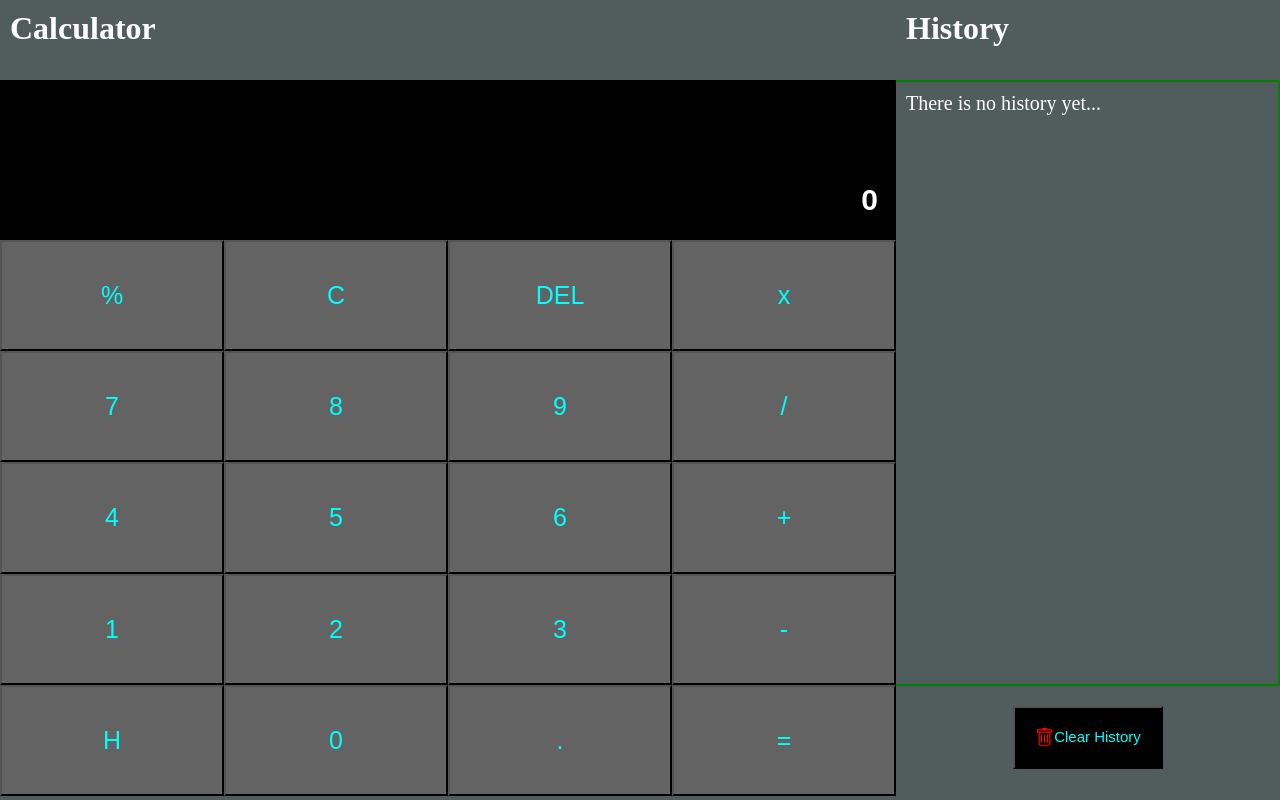
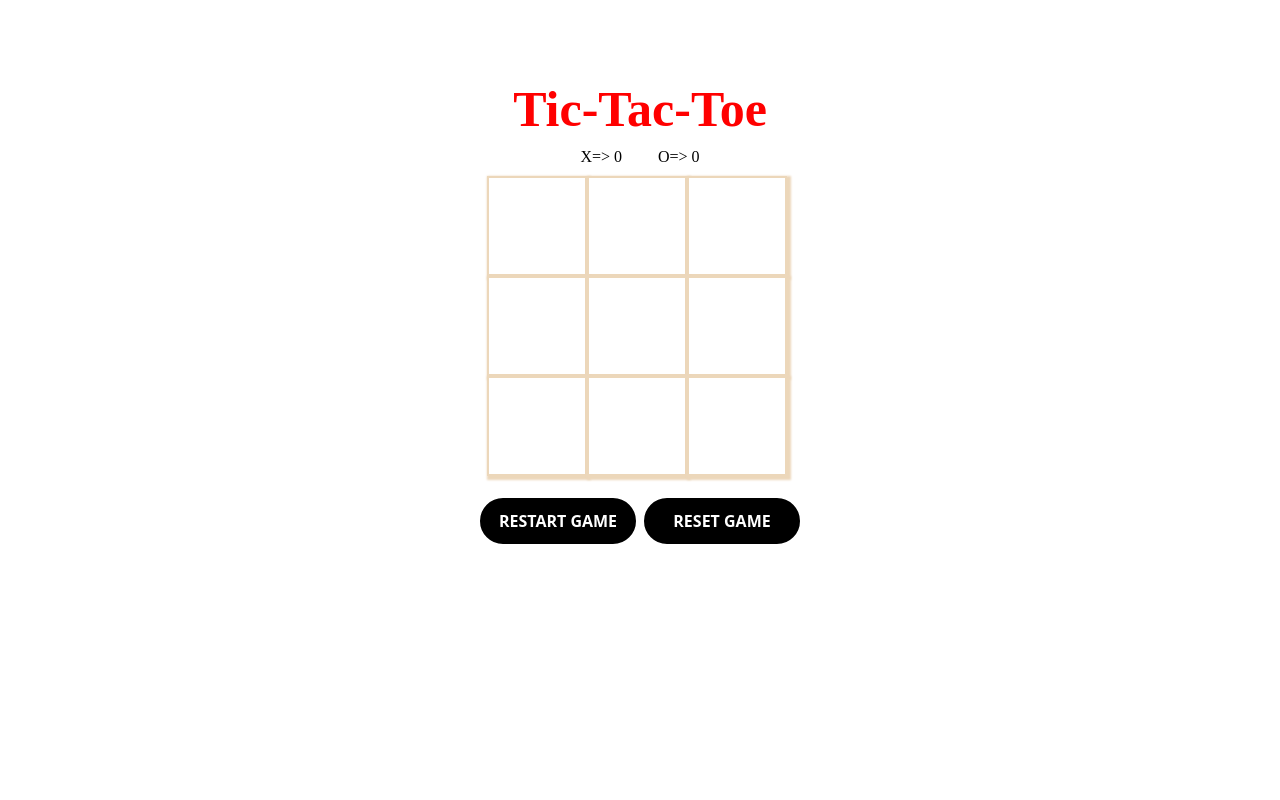
Before and after one commit to AJAYdevloper200/Expence-tracker-, a plain HTML site: page index.html in a window 1280 px wide. Drawn offline with Linux system fonts and the light colour scheme.

Commit message:
tic tack toi game

```diff
--- a/index.html
+++ b/index.html
@@ -3,173 +3,36 @@
 <head>
     <meta charset="UTF-8">
     <meta name="viewport" content="width=device-width, initial-scale=1.0">
-      <title>Calculator</title>
-      <!-- <link rel="stylesheet" href="style.css"> -->
-      <style>
-         *{
-         padding: 0;
-         margin: 0;
-         box-sizing: border-box;
-         background-color: rgb(81, 93, 93);
-         color: cyan;
-         }
-         .border{
-         /* border: 1px solid black; */
-         }
-         .border_right{
-         /* border-right: 0px !important; */
-         }
-         .border_left{
-         /* border-left: 0px !important; */
-         }
-         .border_top{
-         /* border-top: 0px !important; */
-         }
-         .mainDiv{
-         width: 100%;
-         height: 100vh;
-         }
-         .leftDiv{
-         /* border-right: 1px solid black; */
-         /* border: 0px 0px; */
-         width: 70%;
-         height: 99.90vh;
-         float: left;
-         }
-         .header{
-         padding: 10px;
-         height: 10vh;
-         width: 100%;
-         /* text-align: center; */
-         }
-         .rightDiv{
-         /* border: 1px solid red; */
-         /* border: 0px 0px; */
-         width: 30%;
-         height:99.90vh ;
-         float: left;
-         }
-         h1{
-         color: white;
-         }
-         .display{
-         height: 20vh;
-         width: 100%;
-         }
-         .leftDiv input{
-         font-weight:bold;
-         text-align: right;
-         padding-right: 10px;
-         letter-spacing: 8px;
-         font-size: 30px;
-         border: 0px;
-         outline: 0px;
-         width: 100%;
-         height:9.99vh;
-         background-color: black;
-         color: white;
-         }
-         .leftDiv .buttons button{
-         font-size: 25px;
-         width: 25%;
-         height: 13.90vh;
-         background-color: #636363;
-         }
-         .leftDiv .buttons button:hover{
-         background-color: #858585;
-         color: white !important;
-         }
-         #history{
-         border-left: 0 !important;
-         border: 2px solid green;
-         height:75.70vh ;
-         width: 100%;
-         overflow-y: auto;
-         scrollbar-color:black;
-         }
-         .Historybutton ,.Historybutton button {
-         display: flex;
-         justify-content: center;
-         padding: 20px;
-         /* background-color: gray; */
-         /* vertical-align: center; */
-         /* margin: auto; */
-         /* padding: 10px; */
-         }
-         .Historybutton button,#svg{
-         background-color: black;
-         font-size: 15px;
-         text-shadow: 1px 10px 15px 2px;
-         }
-         .history{
-         padding-right: 20px;
-         border: 1px solid black;
-         /* color: black; */
-         border-left:0px !important ;
-         border-top:0px !important ;
-         width: 100%;
-         height: 20vh;
-         text-align: end;
-         font-size: 40px;
-         }
-         #history >p{
-         padding: 10px;
-         color: white;
-         font-size: 20px;
-         }
-      </style>
+    <link rel="stylesheet" href="tack.css">
+    <title>Tic-Tac-Toe</title>
 </head>
 <body>
-      <div class="mainDiv border">
-         <!-- ==================== -->
-         <div class="leftDiv">
-            <div class="header border border_right border_top">
-               <h1>Calculator</h1>
+    <div class="main">
+        <h1 id="winnerMsgDiv">Tic-Tac-Toe</h1>
+        <div class="x-count">X=><span id="count-x"> 0</span></div>
+        <div class="x-count">O=><span id="count-y"> 0</span></div>
+        <div id="mainDiv">
+            <div id="0" class="cell"></div>
+            <div id="1" class="cell"></div>
+            <div id="2" class="cell"></div>
+            <div id="3" class="cell"></div>
+            <div id="4" class="cell"></div>
+            <div id="5" class="cell"></div>
+            <div id="6" class="cell"></div>
+            <div id="7" class="cell"></div>
+            <div id="8" class="cell"></div>
         </div>
-            <div class="display border border_right border_top">
-               <div>
-                  <input type="text" readonly id="output">
+        <h2 class="game-status"></h2>
+        <button class="btn-23" onclick="restartGame()">
+            <span class="text" id>Restart Game</span>
+            <span aria-hidden="" class="marquee">Restart</span>
+          </button>
+        <button class="btn-23"  onclick="resetGame()">
+            <span class="text">Reset Game</span>
+            <span aria-hidden="" class="marquee">Reset</span>
+          </button>
+
 </div>
-               <div>
-                  <input type="text" value="0" id="input">
-               </div>
-            </div>
-            <div class="buttons">
-               <button onclick="Percentage()">%</button><button onclick="clearInput()">C</button><button
-                  onclick="Delete()">DEL</button><button onclick="btnValue('*')">x</button>
-               <button onclick="btnValue('7')">7</button><button onclick="btnValue('8')">8</button><button
-                  onclick="btnValue('9')">9</button><button onclick="btnValue('/')">/</button>
-               <button onclick="btnValue('4')">4</button><button onclick="btnValue('5')">5</button><button
-                  onclick="btnValue('6')">6</button><button onclick="btnValue('+')">+</button>
-               <button onclick="btnValue('1')">1</button><button onclick="btnValue('2')">2</button><button
-                  onclick="btnValue('3')">3</button><button onclick="btnValue('-')">-</button>
-               <button onclick="">H</button><button onclick="btnValue('0')">0</button><button
-                  onclick="btnValue('.')">.</button><button onclick="Result()">=</button>
-            </div>
-         </div>
-         <!-- ==================== -->
-         <div class="rightDiv">
-            <div class="header border border_left border_top">
-               <h1>History</h1>
-            </div>
-            <div id="history">
-               <p>There is no history yet...</p>
-            </div>
-            <div class="Historybutton">
-               <button onclick="clearHistory()">
-                  <svg id="svg" xmlns="http://www.w3.org/2000/svg" width="19" height="19"
-                     fill="red" class="bi bi-trash" viewBox="0 0 16 16">
-                     <path
-                        d="M5.5 5.5A.5.5 0 0 1 6 6v6a.5.5 0 0 1-1 0V6a.5.5 0 0 1 .5-.5m2.5 0a.5.5 0 0 1 .5.5v6a.5.5 0 0 1-1 0V6a.5.5 0 0 1 .5-.5m3 .5a.5.5 0 0 0-1 0v6a.5.5 0 0 0 1 0z" />
-                     <path
-                        d="M14.5 3a1 1 0 0 1-1 1H13v9a2 2 0 0 1-2 2H5a2 2 0 0 1-2-2V4h-.5a1 1 0 0 1-1-1V2a1 1 0 0 1 1-1H6a1 1 0 0 1 1-1h2a1 1 0 0 1 1 1h3.5a1 1 0 0 1 1 1zM4.118 4 4 4.059V13a1 1 0 0 0 1 1h6a1 1 0 0 0 1-1V4.059L11.882 4zM2.5 3h11V2h-11z" />
-                  </svg>
-                  Clear History
-               </button>
-            </div>
-         </div>
-         <!-- ==================== -->
-      </div>
-<script src="js.js"></script>
+    <script src="toi.js"></script>
 </body>
 </html>
--- /dev/null
+++ b/tack.css
@@ -0,0 +1,173 @@
+*{
+    margin: 0;
+    padding: 0;
+    box-sizing: border-box;
+}
+
+.main {
+    text-align: center;
+    margin-top: 80px;
+}
+.x-count {
+    display: inline;
+    padding: 16px;
+}
+
+
+
+.cell {
+    font-family: "Permanent Marker", cursive;
+    width: 100px;
+    height: 100px;
+    box-shadow: 2px 2px 2px 2px #ecd7ba;
+    border: 2px solid #ecd7ba;
+    cursor: pointer;
+    line-height: 100px;
+    font-size: 60px;
+    background-color: white;
+}
+
+#winnerMsgDiv {
+    font-size: 50px;
+    color:red;
+    margin: 10px auto;
+}
+
+#mainDiv {
+    display: grid;
+    grid-template-columns: repeat(3, 100px);
+    width: 306px;
+    margin: 10px auto;
+    color: #04c0b2;
+}
+
+.game-status {
+    font-size: 50px;
+    color: #d7a62f;
+    margin: 20px auto;
+}
+
+button {
+    background-color: #f7e4ac;
+    margin: 20px;
+    width: 160px;
+    height: 50px;
+    font-size: 20px;
+    color: #5586e2;
+    border: 1px solid #d86c23;
+}
+button {
+    background-color: #f7e4ac;
+    margin: 20px;
+    width: 160px;
+    height: 50px;
+    font-size: 20px;
+    color: #5586e2;
+    border: 1px solid #d86c23;
+}
+
+.btn-23,
+.btn-23 *,
+.btn-23 :after,
+.btn-23 :before,
+.btn-23:after,
+.btn-23:before {
+  border: 0 solid;
+  box-sizing: border-box;
+}
+
+.btn-23 {
+  -webkit-tap-highlight-color: transparent;
+  -webkit-appearance: button;
+  background-color: #000;
+  background-image: none;
+  color: #fff;
+  cursor: pointer;
+  font-family: ui-sans-serif, system-ui, -apple-system, BlinkMacSystemFont,
+    Segoe UI, Roboto, Helvetica Neue, Arial, Noto Sans, sans-serif,
+    Apple Color Emoji, Segoe UI Emoji, Segoe UI Symbol, Noto Color Emoji;
+  font-size: 100%;
+  font-weight: 900;
+  line-height: 1.5;
+  margin: 0;
+  -webkit-mask-image: -webkit-radial-gradient(#000, #fff);
+  padding: 0;
+  text-transform: uppercase;
+}
+
+.btn-23:disabled {
+  cursor: default;
+}
+
+.btn-23:-moz-focusring {
+  outline: auto;
+}
+
+.btn-23 svg {
+  display: block;
+  vertical-align: middle;
+}
+
+.btn-23 [hidden] {
+  display: none;
+}
+
+.btn-23 {
+  border-radius: 99rem;
+  border-width: 2px;
+  overflow: hidden;
+  padding: 0.8rem 3rem;
+  position: relative;
+}
+
+.btn-23 span {
+  display: grid;
+  inset: 0;
+  place-items: center;
+  position: absolute;
+  transition: opacity 0.2s ease;
+}
+
+.btn-23 .marquee {
+  --spacing: 5em;
+  --start: 0em;
+  --end: 5em;
+  -webkit-animation: marquee 1s linear infinite;
+  animation: marquee 1s linear infinite;
+  -webkit-animation-play-state: paused;
+  animation-play-state: paused;
+  opacity: 0;
+  position: relative;
+  text-shadow: #fff var(--spacing) 0, #fff calc(var(--spacing) * -1) 0,
+    #fff calc(var(--spacing) * -2) 0;
+}
+
+.btn-23:hover .marquee {
+  -webkit-animation-play-state: running;
+  animation-play-state: running;
+  opacity: 1;
+}
+
+.btn-23:hover .text {
+  opacity: 0;
+}
+
+@-webkit-keyframes marquee {
+  0% {
+    transform: translateX(var(--start));
+  }
+
+  to {
+    transform: translateX(var(--end));
+  }
+}
+
+@keyframes marquee {
+  0% {
+    transform: translateX(var(--start));
+  }
+
+  to {
+    transform: translateX(var(--end));
+  }
+}
--- /dev/null
+++ b/toi.js
@@ -0,0 +1,180 @@
+var state = [1,0,1,1,0,0,0,1,1];
+const winnerMsgDiv = document.getElementById('winnerMsgDiv');
+// var count = 1;
+var flag = true;
+document.getElementById("mainDiv").addEventListener('click', (e)=>{
+    var id = e.target.id;
+    console.log(id);
+    if(state[id] == 1 || state[id] == 0){
+        if(flag){
+            e.target.innerText = "X";
+            state[id]="X";
+            flag = !flag;
+        }
+        else{
+            e.target.innerText = "O";
+            state[id]="O";
+            flag = !flag;
+        }
+        checkWinner(!flag);
+    }
+    // else
+    // {
+    //     alert("Not allowed");
+    // }
+    console.log(state);
+});
+
+
+function checkWinner(signState)
+{
+    if(state[0] == state[1] && state[0] == state[2]){
+        if(signState)
+        {
+            // alert("");
+            winnerMsgDiv.innerText = "winner X";
+            document.getElementById("count-x").innerText=+document.getElementById("count-x").innerText+1;
+
+        }
+        else
+        {
+            winnerMsgDiv.innerText = "winner O";
+            document.getElementById("count-y").innerText=+document.getElementById("count-y").innerText+1;
+        }
+        setTimeout(resetGame,2000);
+        setDisabled();
+    }
+    else if(state[3] == state[4] && state[3] == state[5]){
+        if(signState)
+        {
+            winnerMsgDiv.innerText = "winner X";
+        }
+        else
+        {
+            winnerMsgDiv.innerText = "winner O";
+        }
+
+        setDisabled();
+    }
+    else if(state[6] == state[7] && state[6] == state[8]){
+        if(signState)
+        {
+            winnerMsgDiv.innerText = "winner X";
+        }
+        else
+        {
+            winnerMsgDiv.innerText = "winner O";
+        }
+
+        setDisabled();
+    }
+    else if(state[0] == state[3] && state[0] == state[6]){
+        if(signState)
+        {
+            winnerMsgDiv.innerText = "winner X";
+        }
+        else
+        {
+            winnerMsgDiv.innerText = "winner O";
+        }
+
+        setDisabled();
+    }
+    else if(state[1] == state[4] && state[1] == state[7]){
+        if(signState)
+        {
+            winnerMsgDiv.innerText = "winner X";
+        }
+        else
+        {
+            winnerMsgDiv.innerText = "winner O";
+        }
+
+        setDisabled();
+    }
+    else if(state[2] == state[5] && state[2] == state[8]){
+        if(signState)
+        {
+            winnerMsgDiv.innerText = "winner X";
+        }
+        else
+        {
+            winnerMsgDiv.innerText = "winner O";
+        }
+
+        setDisabled();
+    }
+    else if(state[0] == state[4] && state[0] == state[8]){
+        if(signState)
+        {
+            winnerMsgDiv.innerText = "winner X";
+        }
+        else
+        {
+            winnerMsgDiv.innerText = "winner O";
+        }
+
+        setDisabled();
+    }
+    else if(state[2] == state[4] && state[2] == state[6]){
+        if(signState)
+        {
+            winnerMsgDiv.innerText = "winner X";
+        }
+        else
+        {
+            winnerMsgDiv.innerText = "winner O";
+        }
+
+        setDisabled();
+    }
+    else{
+        var count =0;
+        for (x in state)//0
+        {
+            // console.log(x);
+            if(state[x] === 1 || state[x] === 0)
+            {
+                count+=1;
+            }
+        }
+        if(count == 0)
+            winnerMsgDiv.innerText = "Draw !!";
+    }
+
+}
+
+
+function setDisabled()
+{
+    for (x in state)//0
+    {
+        // console.log(x);
+        if(state[x] === 1 || state[x] === 0)
+        {
+            state[x] = null;
+        }
+    }
+    // for (x of state)
+    // {
+    //     console.log(x);
+    // }
+}
+
+
+function restartGame()
+{
+    location.reload();
+}
+
+function resetGame()
+{
+    state = [1,0,1,1,0,0,0,1,1];
+    winnerMsgDiv.innerText = "Tic-Tac-Toe";
+
+    for (x=0; x<9 ; x++)
+    {
+        document.getElementById(x).innerHTML = "";
+    }
+    setTimeout(resetGame,2000);
+}
```
Lines whose indentation alone changed are shown as unchanged.
